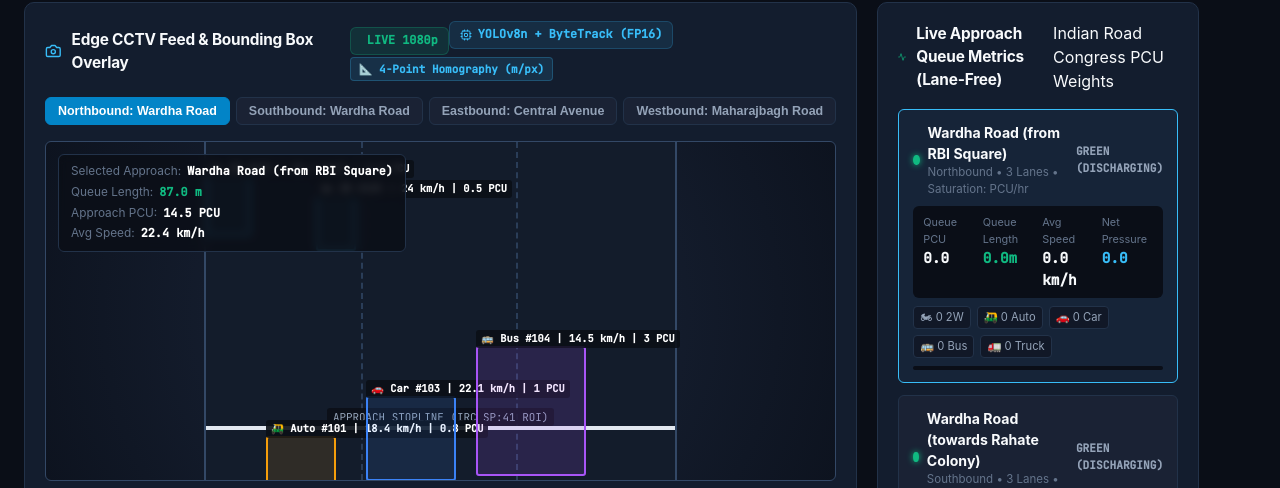
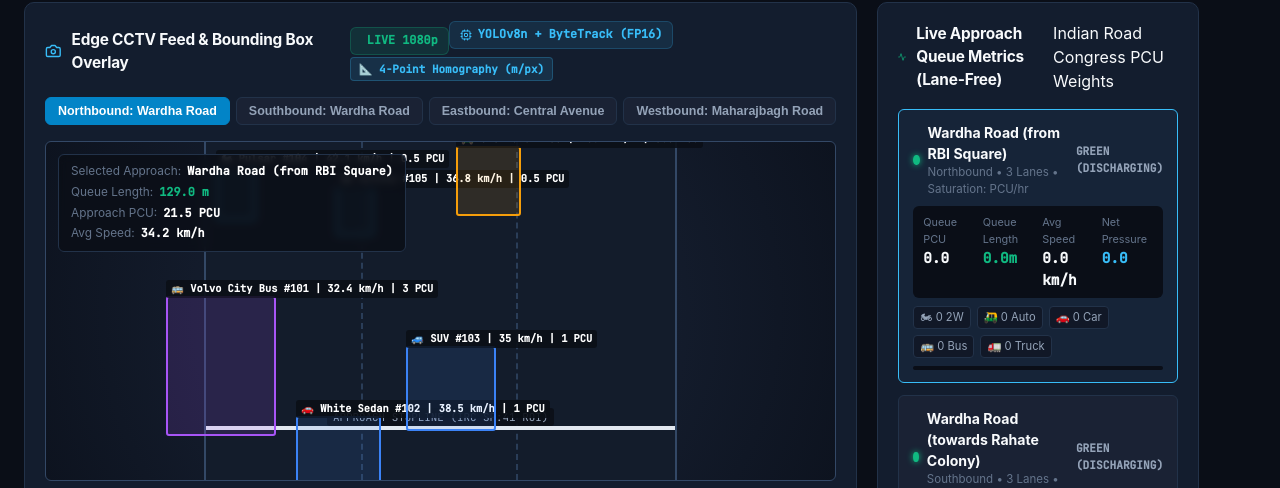
Before and after one commit to Auxilus08/GATI, a React (Vite) app in the folder frontend/: page / in a window 1280 px wide. Shown: the part 251-739 px from the top of the page. Built offline with nearby package versions, Linux system fonts and the light colour scheme; no server answers.

Commit message:
fix(frontend): fix Distance JSX error and make traffic video and vehicle detections uniquely distinct across North, South, East, and West bounds

```diff
--- a/frontend/src/components/DynamicSplitAndCorridorVisualizer.jsx
+++ b/frontend/src/components/DynamicSplitAndCorridorVisualizer.jsx
@@ -466,7 +466,7 @@ export default function DynamicSplitAndCorridorVisualizer() {
         <div style={{ marginTop: '12px', display: 'flex', alignItems: 'center', gap: '8px', fontSize: '11px', color: '#94a3b8' }}>
           <CheckCircle2 size={14} className="text-green" />
           <span>
-            <strong>Travel-Time Offset Math ($\Delta t = \text{Distance} / \text{Speed}$):</strong> When Sitabuldi discharges 60 PCU, Varieties Sq (450m ahead at 36 km/h) calculates a 45s transit time and turns GREEN at $t=40\text{s}$, eliminating stopline idling!
+            <strong>Travel-Time Offset Math (Δt = Distance / Speed):</strong> When Sitabuldi discharges 60 PCU, Varieties Sq (450m ahead at 36 km/h) calculates a 45s transit time and turns GREEN at t=40s, eliminating stopline idling!
           </span>
         </div>
       </div>
--- a/frontend/src/components/LiveJunctionView.jsx
+++ b/frontend/src/components/LiveJunctionView.jsx
@@ -29,26 +29,78 @@ export default function LiveJunctionView({ junction, telemetry, signalTiming })
     lanes: 3,
   };
 
-  const currentApproachTelemetry = approachesData[selectedCam] || {
-    total_pcu: 14.5,
-    queue_length_m: 87.0,
-    avg_speed_kmh: 22.4,
-    vehicle_counts: { two_wheeler: 8, auto_rickshaw: 4, car: 5, bus: 1 },
-    emergency: false,
+  const APPROACH_DEFAULT_TELEMETRY = {
+    APP_NORTH: {
+      total_pcu: 21.5,
+      queue_length_m: 129.0,
+      avg_speed_kmh: 34.2,
+      vehicle_counts: { two_wheeler: 14, auto_rickshaw: 4, car: 9, bus: 2, truck: 0 },
+      emergency: false,
+    },
+    APP_SOUTH: {
+      total_pcu: 18.2,
+      queue_length_m: 109.2,
+      avg_speed_kmh: 29.5,
+      vehicle_counts: { two_wheeler: 11, auto_rickshaw: 3, car: 7, bus: 1, truck: 1 },
+      emergency: false,
+    },
+    APP_EAST: {
+      total_pcu: 26.8,
+      queue_length_m: 160.8,
+      avg_speed_kmh: 16.4,
+      vehicle_counts: { two_wheeler: 18, auto_rickshaw: 12, car: 5, bus: 0, truck: 1 },
+      emergency: false,
+    },
+    APP_WEST: {
+      total_pcu: 8.5,
+      queue_length_m: 51.0,
+      avg_speed_kmh: 28.0,
+      vehicle_counts: { two_wheeler: 9, auto_rickshaw: 2, car: 3, bus: 0, truck: 0 },
+      emergency: false,
+    },
   };
 
+  const currentApproachTelemetry = approachesData[selectedCam] || APPROACH_DEFAULT_TELEMETRY[selectedCam] || APPROACH_DEFAULT_TELEMETRY.APP_NORTH;
   const pcuVal = Number(currentApproachTelemetry.total_pcu ?? 0);
   const queueVal = Number(currentApproachTelemetry.queue_length_m ?? (pcuVal * 6.0));
   const speedVal = Number(currentApproachTelemetry.avg_speed_kmh ?? 20.0);
 
-  // Simulated bounding box tracks matching real Indian traffic classes
-  const simulatedTracks = [
-    { id: 101, class: 'auto_rickshaw', label: '🛺 Auto #101', bbox: [220, 180, 70, 75], speed: 18.4, pcu: 0.8 },
-    { id: 102, class: 'two_wheeler', label: '🏍 2W #102', bbox: [160, 240, 45, 60], speed: 28.2, pcu: 0.5 },
-    { id: 103, class: 'car', label: '🚗 Car #103', bbox: [320, 140, 90, 85], speed: 22.1, pcu: 1.0 },
-    { id: 104, class: 'bus', label: '🚌 Bus #104', bbox: [430, 90, 110, 130], speed: 14.5, pcu: 3.0 },
-    { id: 105, class: 'two_wheeler', label: '🏍 2W #105', bbox: [270, 260, 40, 55], speed: 24.0, pcu: 0.5 },
-  ];
+  // Simulated bounding box tracks uniquely tailored to each Indian road approach & direction
+  const APPROACH_SPECIFIC_TRACKS = {
+    APP_NORTH: [
+      { id: 101, class: 'bus', label: '🚌 Volvo City Bus #101', bbox: [120, 40, 110, 140], speed: 32.4, pcu: 3.0 },
+      { id: 102, class: 'car', label: '🚗 White Sedan #102', bbox: [250, 160, 85, 80], speed: 38.5, pcu: 1.0 },
+      { id: 103, class: 'car', label: '🚙 SUV #103', bbox: [360, 90, 90, 85], speed: 35.0, pcu: 1.0 },
+      { id: 104, class: 'two_wheeler', label: '🏍 Pulsar #104', bbox: [170, 230, 40, 55], speed: 42.1, pcu: 0.5 },
+      { id: 105, class: 'two_wheeler', label: '🏍 Activa #105', bbox: [290, 250, 38, 50], speed: 36.8, pcu: 0.5 },
+      { id: 106, class: 'auto_rickshaw', label: '🛺 CNG Auto #106', bbox: [410, 210, 65, 70], speed: 26.2, pcu: 0.8 },
+    ],
+    APP_SOUTH: [
+      { id: 201, class: 'truck', label: '🚛 Logistics Truck #201', bbox: [330, 30, 115, 150], speed: 24.5, pcu: 3.0 },
+      { id: 202, class: 'bus', label: '🚌 State Transport Bus #202', bbox: [130, 80, 105, 135], speed: 28.0, pcu: 3.0 },
+      { id: 203, class: 'car', label: '🚗 Red Hatchback #203', bbox: [250, 170, 80, 75], speed: 34.2, pcu: 1.0 },
+      { id: 204, class: 'two_wheeler', label: '🏍 Splendor #204', bbox: [180, 240, 40, 55], speed: 31.0, pcu: 0.5 },
+      { id: 205, class: 'auto_rickshaw', label: '🛺 Auto #205', bbox: [380, 220, 68, 72], speed: 22.4, pcu: 0.8 },
+    ],
+    APP_EAST: [
+      { id: 301, class: 'auto_rickshaw', label: '🛺 Green Auto #301', bbox: [160, 140, 65, 70], speed: 16.2, pcu: 0.8 },
+      { id: 302, class: 'auto_rickshaw', label: '🛺 Yellow Auto #302', bbox: [250, 190, 65, 70], speed: 14.8, pcu: 0.8 },
+      { id: 303, class: 'auto_rickshaw', label: '🛺 Shared Auto #303', bbox: [350, 110, 68, 72], speed: 18.0, pcu: 0.8 },
+      { id: 304, class: 'car', label: '🚕 Yellow Taxi #304', bbox: [180, 50, 80, 75], speed: 19.5, pcu: 1.0 },
+      { id: 305, class: 'two_wheeler', label: '🛵 Delivery 2W #305', bbox: [320, 230, 42, 55], speed: 22.0, pcu: 0.5 },
+      { id: 306, class: 'truck', label: '🚚 Mini-Tempo #306', bbox: [260, 20, 90, 100], speed: 15.0, pcu: 1.5 },
+    ],
+    APP_WEST: [
+      { id: 401, class: 'two_wheeler', label: '🏍 Enfield #401', bbox: [190, 210, 45, 60], speed: 29.5, pcu: 0.5 },
+      { id: 402, class: 'two_wheeler', label: '🛵 Scooter #402', bbox: [260, 240, 40, 50], speed: 26.0, pcu: 0.5 },
+      { id: 403, class: 'two_wheeler', label: '🏍 Commuter 2W #403', bbox: [340, 200, 42, 55], speed: 28.4, pcu: 0.5 },
+      { id: 404, class: 'car', label: '🚗 Electric Car #404', bbox: [210, 90, 85, 80], speed: 31.2, pcu: 1.0 },
+      { id: 405, class: 'auto_rickshaw', label: '🛺 Auto #405', bbox: [320, 130, 65, 70], speed: 21.0, pcu: 0.8 },
+    ],
+  };
+
+  const simulatedTracks = APPROACH_SPECIFIC_TRACKS[selectedCam] || APPROACH_SPECIFIC_TRACKS.APP_NORTH;
+
 
   return (
     <div className="panel-container">
```
